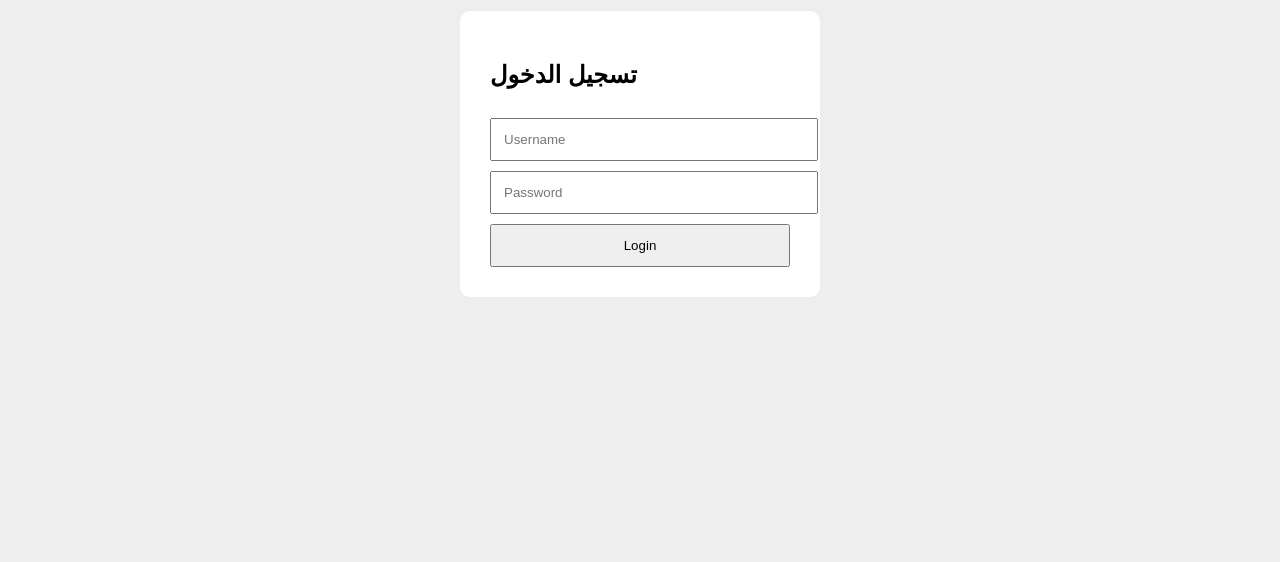
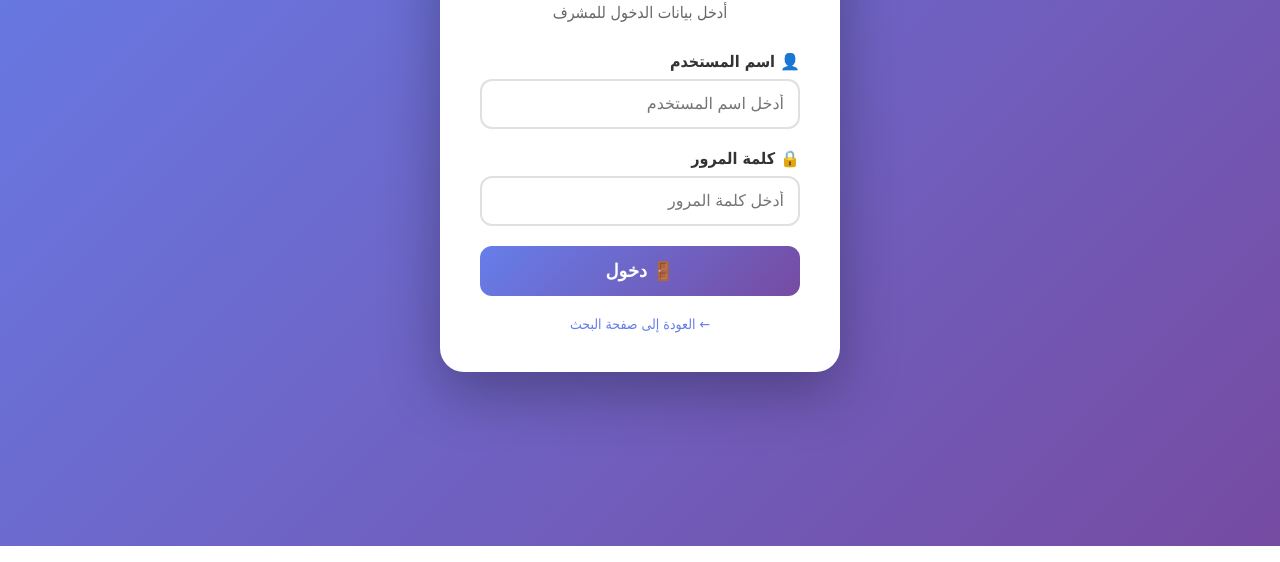
Before and after one commit to johnlatif16/result-menia, a website: page public/login.html in a window 1280 px wide. Shown: the part 254-816 px from the top of the page. Drawn offline with Linux system fonts and the light colour scheme.

Commit message:
Update login.html

```diff
--- a/public/login.html
+++ b/public/login.html
@@ -1,83 +1,177 @@
 <!DOCTYPE html>
-<html lang="ar">
+<html lang="ar" dir="rtl">
 <head>
     <meta charset="UTF-8">
-<title>Login</title>
-
+    <meta name="viewport" content="width=device-width, initial-scale=1.0">
+    <title>تسجيل الدخول - لوحة التحكم</title>
     <style>
-body{
-  font-family:Arial;
-  display:flex;
-  justify-content:center;
-  align-items:center;
-  height:100vh;
-  background:#eee;
+        * {
+            margin: 0;
+            padding: 0;
+            box-sizing: border-box;
         }
 
-.box{
-  background:white;
-  padding:30px;
-  width:300px;
-  border-radius:10px;
+        body {
+            font-family: 'Cairo', 'Tahoma', Arial, sans-serif;
+            background: linear-gradient(135deg, #667eea 0%, #764ba2 100%);
+            min-height: 100vh;
+            display: flex;
+            justify-content: center;
+            align-items: center;
+            padding: 20px;
         }
 
-input,button{
-  width:100%;
-  padding:12px;
-  margin-top:10px;
+        .login-card {
+            background: white;
+            border-radius: 24px;
+            padding: 40px;
+            width: 100%;
+            max-width: 400px;
+            box-shadow: 0 20px 60px rgba(0,0,0,0.3);
+            text-align: center;
+        }
+
+        .login-card h1 {
+            color: #667eea;
+            margin-bottom: 10px;
+            font-size: 28px;
+        }
+
+        .login-card p {
+            color: #666;
+            margin-bottom: 30px;
+        }
+
+        .input-group {
+            margin-bottom: 20px;
+            text-align: right;
+        }
+
+        .input-group label {
+            display: block;
+            margin-bottom: 8px;
+            color: #333;
+            font-weight: bold;
+        }
+
+        .input-group input {
+            width: 100%;
+            padding: 14px;
+            border: 2px solid #e0e0e0;
+            border-radius: 12px;
+            font-size: 16px;
+            transition: all 0.3s;
+        }
+
+        .input-group input:focus {
+            outline: none;
+            border-color: #667eea;
+            box-shadow: 0 0 0 3px rgba(102,126,234,0.1);
+        }
+
+        button {
+            width: 100%;
+            padding: 14px;
+            background: linear-gradient(135deg, #667eea 0%, #764ba2 100%);
+            color: white;
+            border: none;
+            border-radius: 12px;
+            font-size: 18px;
+            font-weight: bold;
+            cursor: pointer;
+            transition: transform 0.2s;
+        }
+
+        button:hover {
+            transform: translateY(-2px);
+        }
+
+        .error {
+            background: #fee;
+            color: #e53e3e;
+            padding: 12px;
+            border-radius: 8px;
+            margin-bottom: 20px;
+            font-size: 14px;
+        }
+
+        .back-link {
+            margin-top: 20px;
+            display: block;
+            color: #667eea;
+            text-decoration: none;
+            font-size: 14px;
+        }
+
+        .back-link:hover {
+            text-decoration: underline;
         }
     </style>
-
 </head>
 <body>
+    <div class="login-card">
+        <h1>🔐 لوحة التحكم</h1>
+        <p>أدخل بيانات الدخول للمشرف</p>
 
-<div class="box">
+        <div id="errorMsg" class="error" style="display: none;"></div>
 
-<h2>تسجيل الدخول</h2>
+        <div class="input-group">
+            <label>👤 اسم المستخدم</label>
+            <input type="text" id="username" placeholder="أدخل اسم المستخدم">
+        </div>
 
-<input type="text" id="username" placeholder="Username">
+        <div class="input-group">
+            <label>🔒 كلمة المرور</label>
+            <input type="password" id="password" placeholder="أدخل كلمة المرور">
+        </div>
 
-<input type="password" id="password" placeholder="Password">
+        <button onclick="login()">🚪 دخول</button>
 
-<button onclick="login()">Login</button>
-
+        <a href="/" class="back-link">← العودة إلى صفحة البحث</a>
     </div>
 
     <script>
+        async function login() {
+            const username = document.getElementById('username').value;
+            const password = document.getElementById('password').value;
+            const errorDiv = document.getElementById('errorMsg');
 
-async function login(){
+            if (!username || !password) {
+                errorDiv.style.display = 'block';
+                errorDiv.textContent = '⚠️ من فضلك أدخل اسم المستخدم وكلمة المرور';
+                return;
+            }
 
-  const username = document.getElementById("username").value;
-  const password = document.getElementById("password").value;
+            errorDiv.style.display = 'none';
 
-  const res = await fetch("/login",{
-    method:"POST",
-    headers:{
-      "Content-Type":"application/json"
-    },
-    body:JSON.stringify({
-      username,
-      password
-    })
+            try {
+                const response = await fetch('/api/login', {
+                    method: 'POST',
+                    headers: { 'Content-Type': 'application/json' },
+                    body: JSON.stringify({ username, password })
                 });
 
-  const data = await res.json();
+                const data = await response.json();
 
-  if(data.token){
-
-    localStorage.setItem("token",data.token);
-
-    window.location.href="/dashboard.html";
-
-  }else{
-
-    alert(data.message);
-
+                if (data.success && data.token) {
+                    localStorage.setItem('token', data.token);
+                    window.location.href = '/dashboard.html';
+                } else {
+                    errorDiv.style.display = 'block';
+                    errorDiv.textContent = '❌ ' + (data.message || 'بيانات الدخول غير صحيحة');
+                }
+            } catch (err) {
+                errorDiv.style.display = 'block';
+                errorDiv.textContent = '⚠️ حدث خطأ في الاتصال';
+            }
         }
 
-}
-
+        document.getElementById('username').addEventListener('keypress', function(e) {
+            if (e.key === 'Enter') login();
+        });
+        document.getElementById('password').addEventListener('keypress', function(e) {
+            if (e.key === 'Enter') login();
+        });
     </script>
-
 </body>
 </html>
```
Lines whose indentation alone changed are shown as unchanged.
